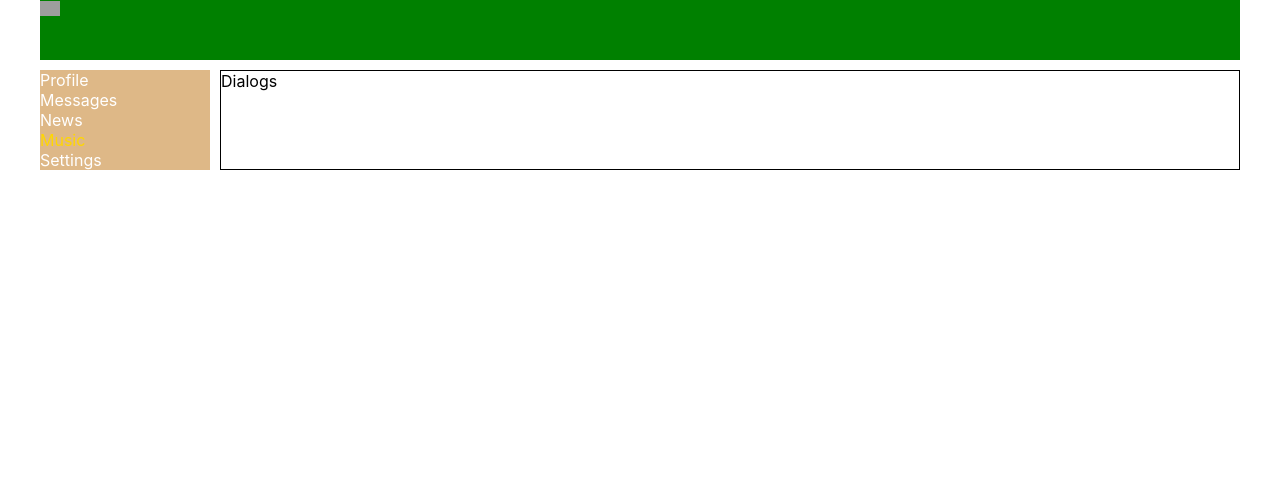
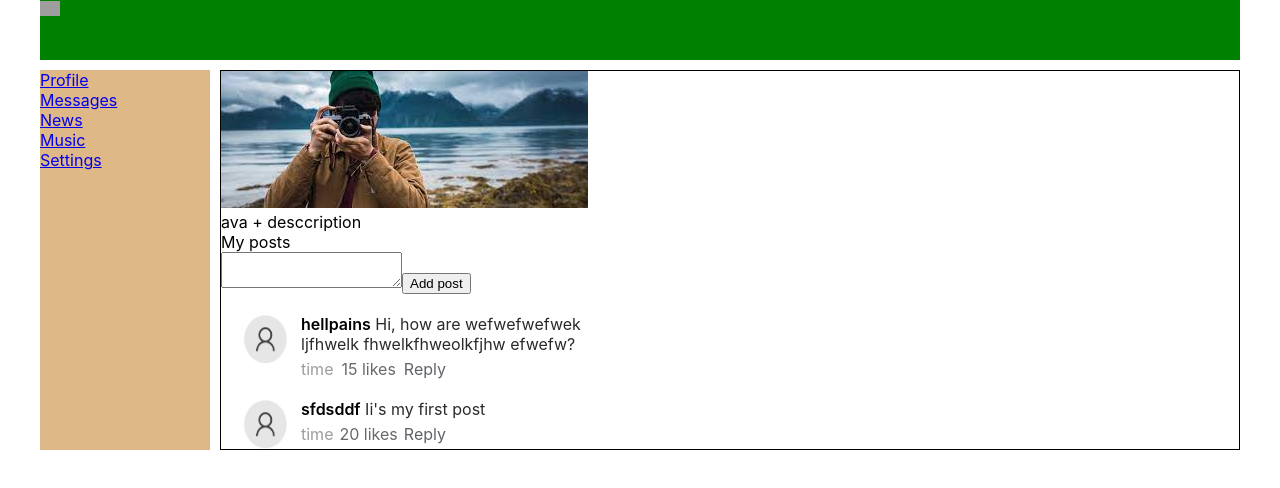
Before and after one commit to hellpains/social-network, a React (Create React App) app: page /profile in a window 1280 px wide. Shown: the top 488 px of the page. Built offline with nearby package versions, Linux system fonts and the light colour scheme; grey boxes are pictures that could not be loaded.

Commit message:
'lesson-19'

```diff
--- a/package.json
+++ b/package.json
@@ -58,7 +58,7 @@
     "@types/react": "17.0.20",
     "@types/react-dom": "17.0.9",
     "@types/react-redux": "7.1.22",
-    "@types/react-router-dom": "5.3.3",
+    "@types/react-router-dom": "^5.3.3",
     "@types/react-test-renderer": "17.0.1",
     "@types/redux-form": "8.3.3",
     "@types/uuid": "8.3.4"
--- a/src/App.tsx
+++ b/src/App.tsx
@@ -4,18 +4,35 @@ import Header from "./components/Header/Header";
 import Navbar from "./components/Navbar/Navbar";
 import Profile from "./components/Profile/Profile";
 import {Dialogs} from "./components/Dialogs/Dialogs";
+import {Routes, Route} from "react-router-dom";
+import {Settings} from "./components/Setting/Settings";
+import {Music} from "./components/Music/Music";
+import {Newss} from "./components/News/News";
 
 const App = () => {
     return (
+
         <div className='app-wrapper'>
-            <Header />
-            <Navbar />
+            <Header/>
+            <Navbar/>
             <div className='app-wrapper-content'>
-                <Dialogs/>
-                {/*<Profile/>*/}
+                <Routes>
+                    <Route path={'/dialogs'} element={<Dialogs/>}/>
+                    <Route path={'/profile'} element={<Profile/>}/>
+                    <Route path={'/newss'} element={<Newss/>}/>
+                    <Route path={'/music'} element={<Music/>}/>
+                    <Route path={'/settings'} element={<Settings/>}/>
+                </Routes>
             </div>
 
         </div>
+
     );
 }
+
+
+
+const News = () => {
+
+}
 export default App;
--- /dev/null
+++ b/src/components/Music/Music.tsx
@@ -0,0 +1,10 @@
+import React from 'react';
+import s from './Music.module.css'
+
+export const Music = () => {
+    return (
+        <div >
+            Music
+        </div>
+    );
+};
--- a/src/components/Navbar/Navbar.tsx
+++ b/src/components/Navbar/Navbar.tsx
@@ -1,23 +1,24 @@
 import React from 'react';
+import { NavLink } from 'react-router-dom';
 import s from './Navbar.module.css';
 
 const Navbar = () => {
     return (
         <nav className={s.nav}>
             <div className={s.item}>
-                <a>Profile</a>
+                <NavLink to={'/profile'}>Profile</NavLink>
             </div>
             <div className={s.item}>
-                <a>Messages</a>
+                <NavLink to={'/dialogs'}>Messages</NavLink>
             </div>
             <div className={s.item}>
-                <a>News</a>
+                <NavLink to={'/newss'}>News</NavLink>
             </div>
             <div className={`${s.item} ${s.active}`}>
-                <a>Music</a>
+                <NavLink to={'/music'}>Music</NavLink>
             </div>
             <div className={s.item}>
-                <a> Settings</a>
+                <NavLink to={'/settings'}>Settings</NavLink>
             </div>
         </nav>
     );
--- /dev/null
+++ b/src/components/News/News.tsx
@@ -0,0 +1,10 @@
+import React from 'react';
+import s from './Newss.module.css'
+
+export const Newss = () => {
+    return (
+        <div >
+            News
+        </div>
+    );
+};
--- /dev/null
+++ b/src/components/Setting/Settings.tsx
@@ -0,0 +1,10 @@
+import React from 'react';
+import s from './Settings.module.css'
+
+export const Settings = () => {
+    return (
+        <div>
+            Settings
+        </div>
+    );
+};
--- a/src/index.tsx
+++ b/src/index.tsx
@@ -2,5 +2,10 @@ import React from 'react';
 import ReactDOM from 'react-dom';
 import './index.css';
 import App from './App';
+import {BrowserRouter} from "react-router-dom";
 
-ReactDOM.render(<App/>, document.getElementById('root'));
+ReactDOM.render(
+    <BrowserRouter>
+        <App/>
+    </BrowserRouter>,
+    document.getElementById('root'));
```
Also changed, not shown: src/components/Music/Music.module.css (added), src/components/News/Newss.module.css (added), src/components/Setting/Settings.module.css (added), 1 other file (tests, documents, lock files or other folders).
